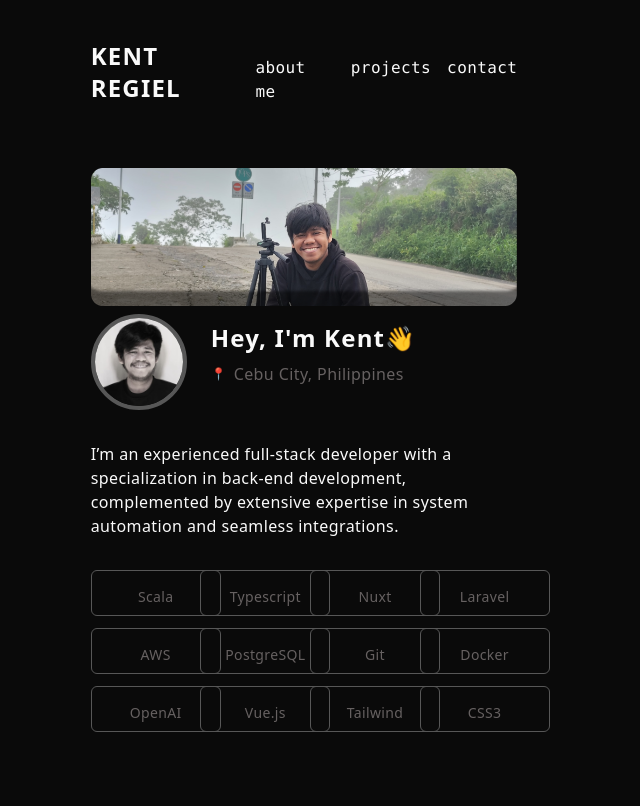
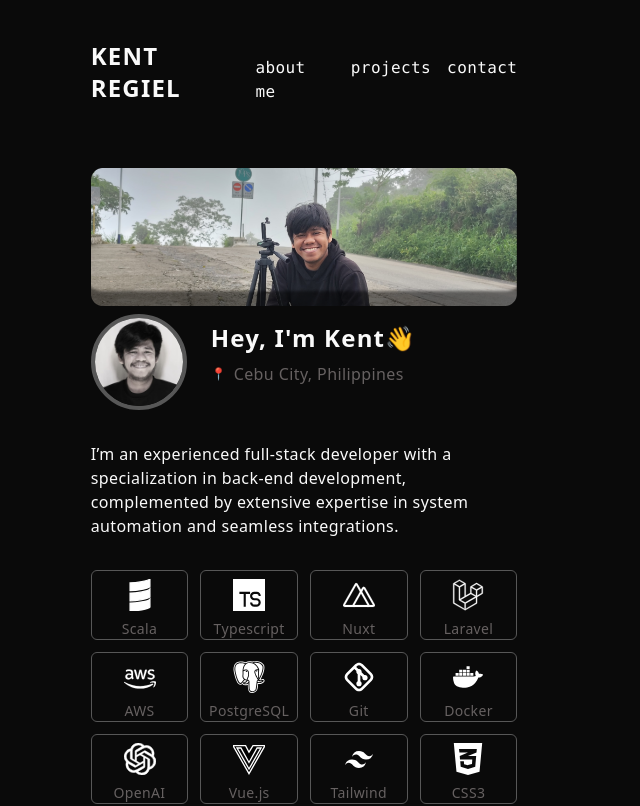
Before and after one commit to xborgkenkent/portfolio, a Vue app: page / in a window 1280 px wide. Shown: the top 806 px of the page, without its empty margins (336-976 px from the left). Built offline with nearby package versions, Linux system fonts and the light colour scheme.

Commit message:
resize component

```diff
--- a/src/components/Tech.vue
+++ b/src/components/Tech.vue
@@ -14,17 +14,17 @@ const iconSrc = computed(() =>
 </script>
 
 <template>
+  <!-- <img :src="iconSrc"/> -->
   <div
-    class="flex flex-col justify-center px-16 py-2 gap-2 items-center border-[#575757] border rounded-md hover:bg-[#262626]"
+    class="flex flex-col justify-center gap-2 pt-2 items-center border-[#575757] border rounded-md hover:bg-[#262626]"
     @mouseenter="isHovered = true"
     @mouseleave="isHovered = false"
   >
     <img
       :src="iconSrc"
       alt="icon"
-      class="transition-transform duration-300 ease-out"
+      class="transition-transform duration-300 ease-out size-8"
       :class="{ '-translate-y-1 scale-100': isHovered }"
-
     />
     <p class="font-sans font-thin text-sm tracking-wide text-[#666161]">{{ name }}</p>
   </div>
```
